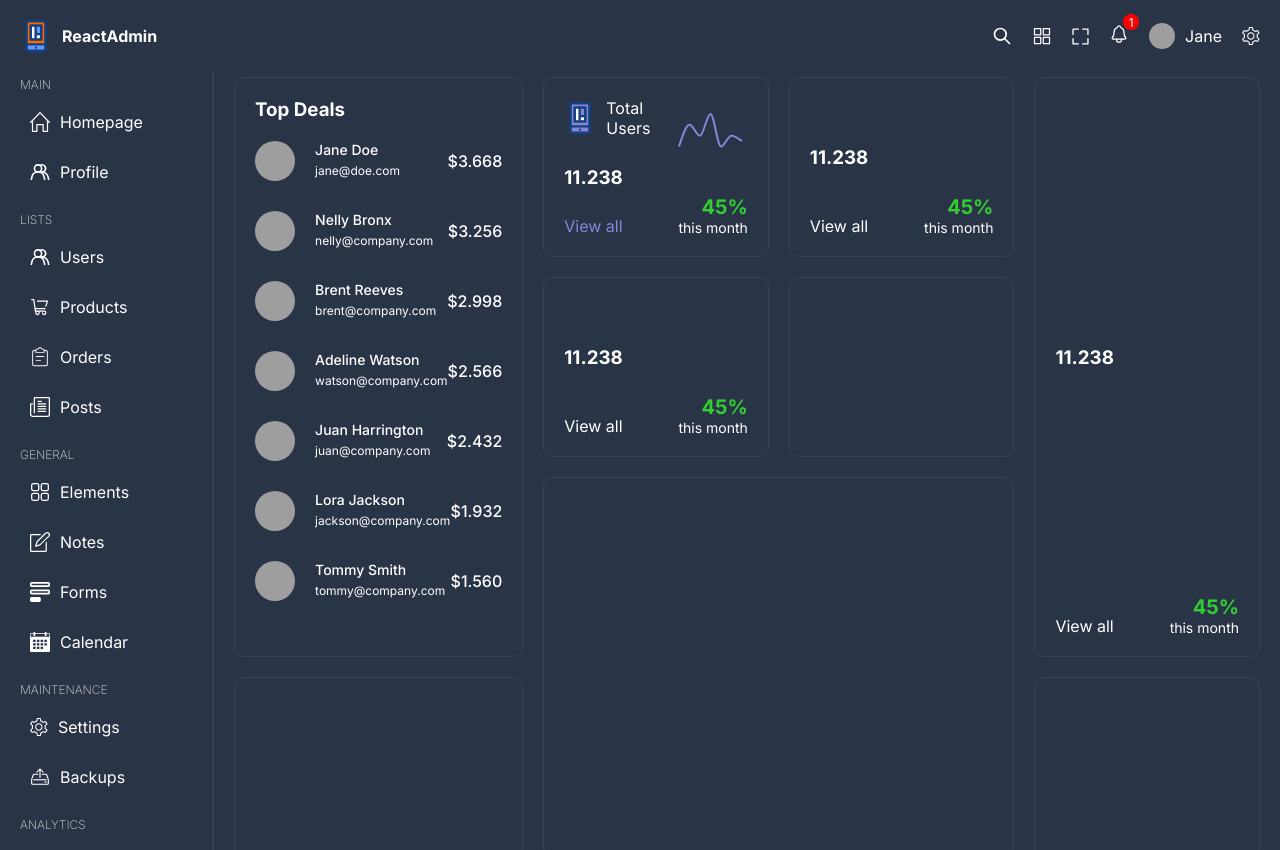
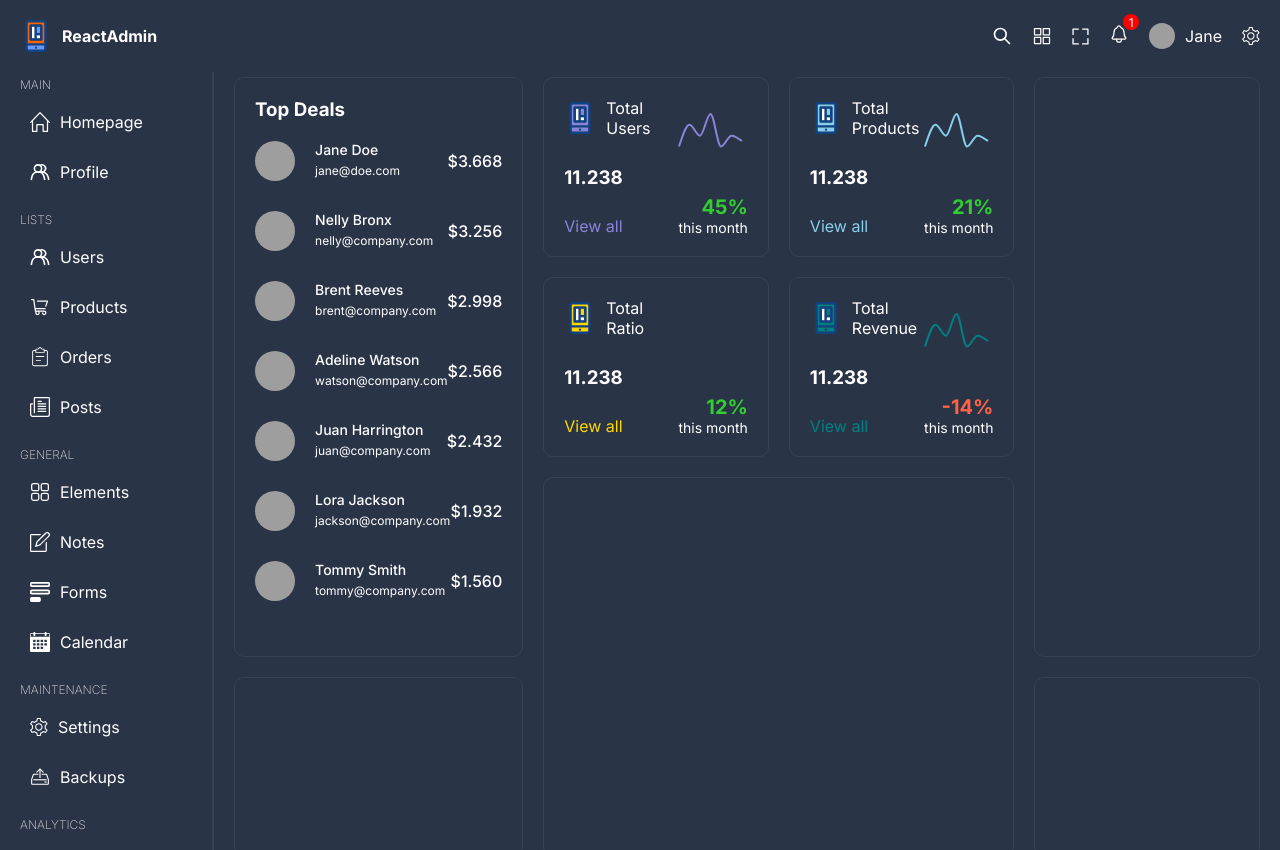
Before and after one commit to zhanybekovich/react-admin-dashboard, a React (Vite) app: page / in a window 1280 px wide. Shown: the top 850 px of the page. Built offline with nearby package versions, Linux system fonts and the light colour scheme; grey boxes are pictures that could not be loaded.

Commit message:
add charts of products, ratio and revenue

```diff
--- a/src/components/chart-box/ChartBox.tsx
+++ b/src/components/chart-box/ChartBox.tsx
@@ -49,7 +49,7 @@ function ChartBox(props: Props) {
             className="percentage"
             style={{ color: props.percentage < 0 ? "tomato" : "limegreen" }}
           >
-            45%
+            {props.percentage}%
           </span>
           <span className="duration">this month</span>
         </div>
--- a/src/data.ts
+++ b/src/data.ts
@@ -184,3 +184,57 @@ export const chartBoxUser = {
     { name: "Sat", users: 450 },
   ],
 };
+
+export const chartBoxProduct = {
+  color: "skyblue",
+  icon: "/productIcon.svg",
+  title: "Total Products",
+  number: "325",
+  dataKey: "products",
+  percentage: 21,
+  chartData: [
+    { name: "Sun", products: 400 },
+    { name: "Mon", products: 600 },
+    { name: "Tue", products: 500 },
+    { name: "Wed", products: 700 },
+    { name: "Thu", products: 400 },
+    { name: "Fri", products: 500 },
+    { name: "Sat", products: 450 },
+  ],
+};
+
+export const chartBoxRevenue = {
+  color: "teal",
+  icon: "/revenueIcon.svg",
+  title: "Total Revenue",
+  number: "$56.652",
+  dataKey: "revenue",
+  percentage: -14,
+  chartData: [
+    { name: "Sun", revenue: 400 },
+    { name: "Mon", revenue: 600 },
+    { name: "Tue", revenue: 500 },
+    { name: "Wed", revenue: 700 },
+    { name: "Thu", revenue: 400 },
+    { name: "Fri", revenue: 500 },
+    { name: "Sat", revenue: 450 },
+  ],
+};
+
+export const chartBoxConversion = {
+  color: "gold",
+  icon: "/conversionIcon.svg",
+  title: "Total Ratio",
+  number: "2.6",
+  dataKey: "ratio",
+  percentage: 12,
+  chartData: [
+    { name: "Sun", ration: 400 },
+    { name: "Mon", ration: 600 },
+    { name: "Tue", ration: 500 },
+    { name: "Wed", ration: 700 },
+    { name: "Thu", ration: 400 },
+    { name: "Fri", ration: 500 },
+    { name: "Sat", ration: 450 },
+  ],
+};
--- a/src/pages/home/Home.tsx
+++ b/src/pages/home/Home.tsx
@@ -1,7 +1,12 @@
 import ChartBox from "../../components/chart-box/ChartBox";
 import TopBox from "../../components/top-box/TopBox";
 import "./home.scss";
-import { chartBoxUser } from "../../data";
+import {
+  chartBoxUser,
+  chartBoxProduct,
+  chartBoxRevenue,
+  chartBoxConversion,
+} from "../../data";
 function Home() {
   return (
     <div className="home">
@@ -12,15 +17,15 @@ function Home() {
         <ChartBox {...chartBoxUser} />
       </div>
       <div className="box box-3">
-        <ChartBox />
+        <ChartBox {...chartBoxProduct} />
       </div>
-      <div className="box box-4">
-        <ChartBox />
+      <div className="box box-4"></div>
+      <div className="box box-5">
+        <ChartBox {...chartBoxConversion} />
       </div>
-      <div className="box box-5">
-        <ChartBox />
+      <div className="box box-6">
+        <ChartBox {...chartBoxRevenue} />
       </div>
-      <div className="box box-6"></div>
       <div className="box box-7"></div>
       <div className="box box-8"></div>
       <div className="box box-9"></div>
```
